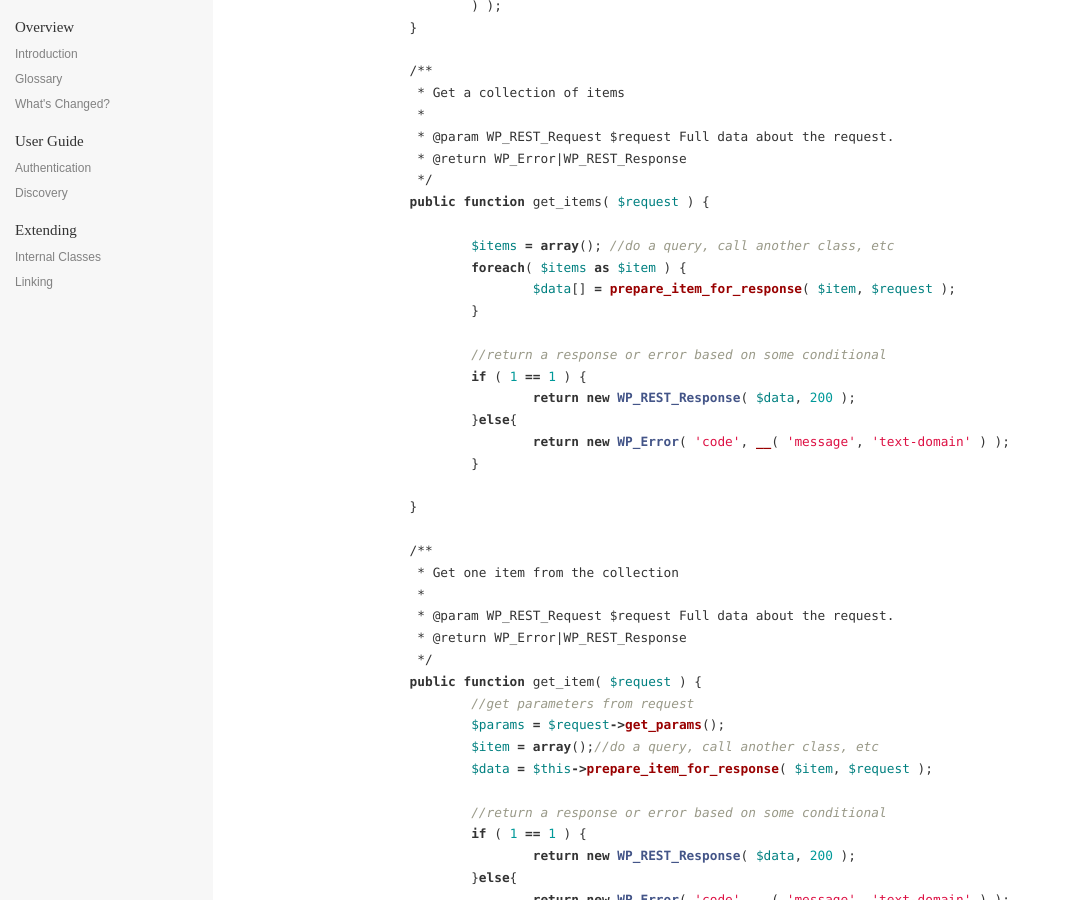
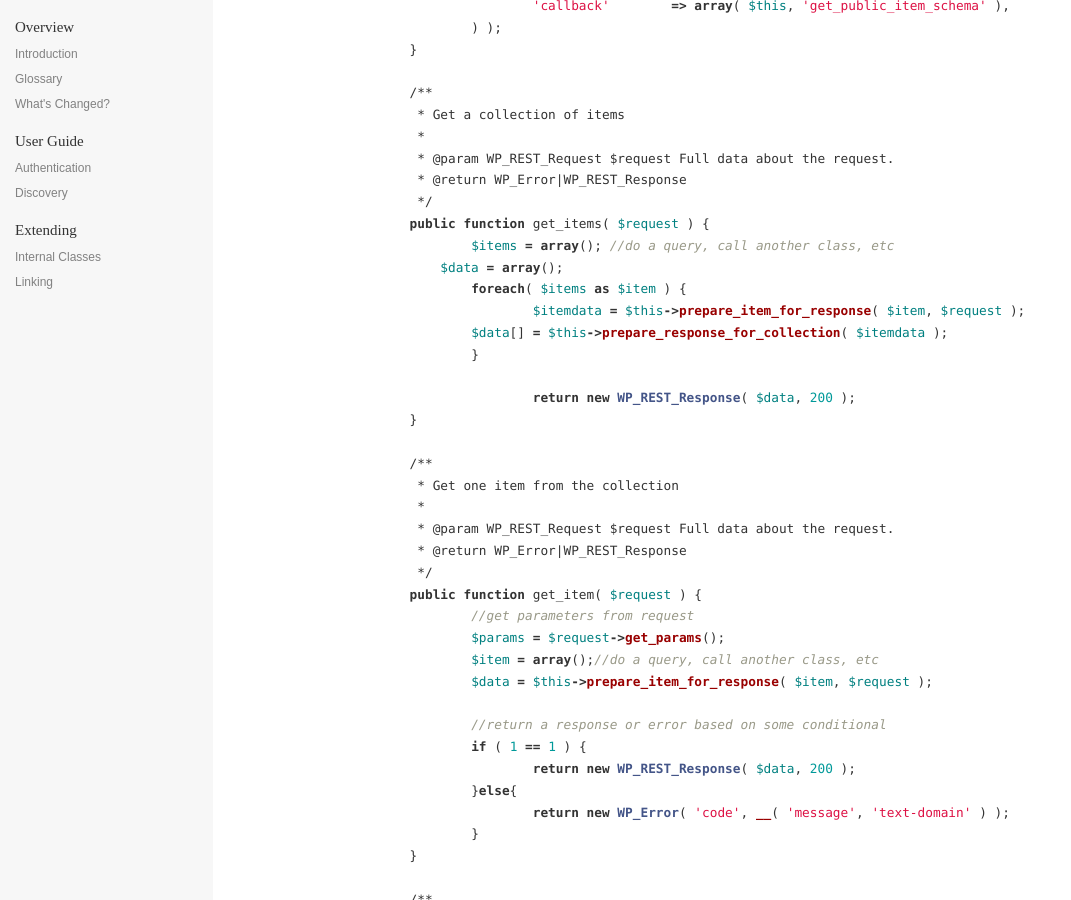
Before and after one commit to WP-API/docs-v2, a Jekyll site: the page built from extending/adding/index.md, in a window 1280 px wide and 900 px high, scrolled down 3247 px. Shown: the whole window, without its empty margins (0-1071 px from the left). Built offline with Jekyll 4.4.1, drawn with Linux system fonts in a browser that asks for light colours; Markdown is read by kramdown in place of the engine named in the settings; some of the changed text lies outside the part shown.

Commit message:
Fix up some of the code examples

```diff
--- a/extending/adding/index.md
+++ b/extending/adding/index.md
@@ -126,19 +127,14 @@ The following is a "starter" custom route:
     	 * @return WP_Error|WP_REST_Response
     	 */
     	public function get_items( $request ) {
-
     		$items = array(); //do a query, call another class, etc
+            $data = array();
     		foreach( $items as $item ) {
-    			$data[] = prepare_item_for_response( $item, $request );
+    			$itemdata = $this->prepare_item_for_response( $item, $request );
+                $data[] = $this->prepare_response_for_collection( $itemdata );
     		}
 
-    		//return a response or error based on some conditional
-    		if ( 1 == 1 ) {
-    			return new WP_REST_Response( $data, 200 );
-    		}else{
-    			return new WP_Error( 'code', __( 'message', 'text-domain' ) );
-    		}
-
+			return new WP_REST_Response( $data, 200 );
     	}
 
     	/**
```
Also changed, not shown: other parts of extending/adding/index.md (+3 -2 lines).
